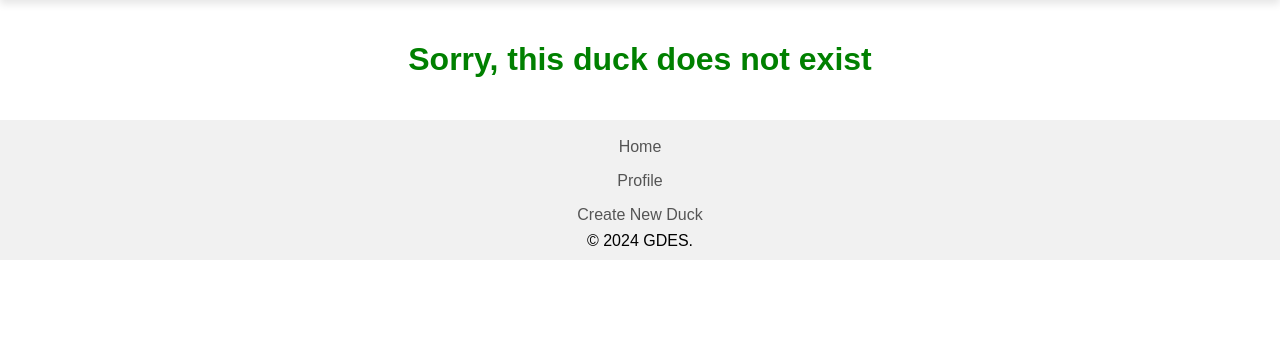
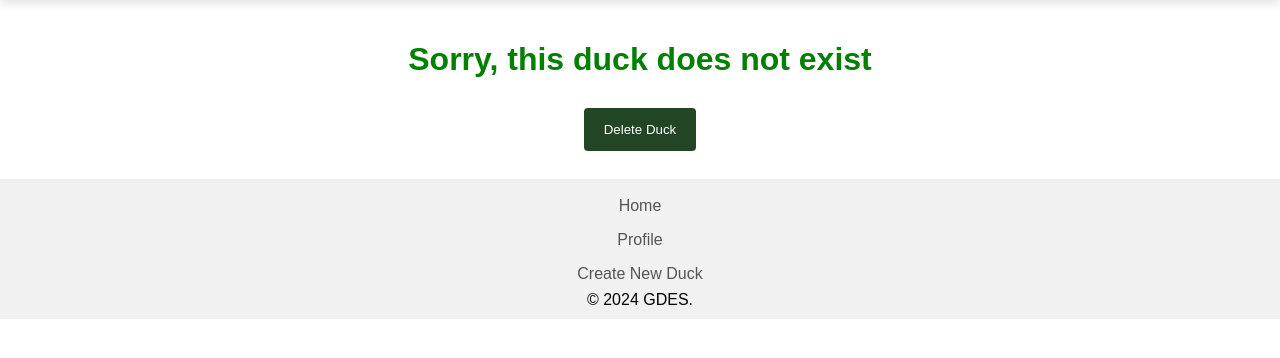
Before and after one commit to nic-gdes/create-a-duck-directory-Magda089, a PHP site: page /profile.php in a window 1280 px wide. Shown: the part 116-474 px from the top of the page. Run offline with PHP 8.4, Linux system fonts and the light colour scheme; data that the repository does not hold is empty.

Commit message:
Update
Fixing index.php <a> element and connecting with profile.php

2. Working on profile.php page
Problems: when deleting duck... it doeas not deleting duck from db.
 this is still something i have to work on.

```diff
--- a/create-duck.php
+++ b/create-duck.php
@@ -84,7 +84,7 @@ if (isset($_POST['submit'])) {
         // execute query in sql
         mysqli_query($conn, $sql);
 
-        // load homepage
+        // load to homepage
         header("Location:./index.php");
     } else {
         // if errors
--- a/profile.php
+++ b/profile.php
@@ -7,6 +7,19 @@ if (isset($_GET['id'])) {
     // Get duck info from the database
     // Connect to db
     require('./config/db.php');
+    // Delete record - code HERE!
+    if (isset($_POST['delete'])) {
+        $id_to_delete = $_POST['id_to_delete'];
+        $delete_sql = "DELETE FROM ducks WHERE id='$id_to_delete";
+        if (mysqli_query($conn, $delete_sql)) {
+            // header("Location:./index.php");
+            echo "Success!!";
+        } else {
+            echo "Error deleting record :(" . mysqli_error($conn);
+        }
+    }
+
+
     // Create query to select the intended duck form the db
     $sql = "SELECT id, name, favorite_foods, bio, img_src FROM ducks WHERE id=$id";
     $result = mysqli_query($conn, $sql);
@@ -18,7 +31,7 @@ if (isset($_GET['id'])) {
 
     // print_r($duck);
 
-    if(isset($duck["id"])) {
+    if (isset($duck["id"])) {
         $duck_is_live = true;
     }
 }
@@ -42,16 +55,17 @@ include('./asset/components/head.php');
         <?php if ($duck_is_live) : ?>
             <section class="profile">
                 <div class="page-title">
-            <h1>DUCK PROFILE</h1> </div>
+                    <h1>DUCK PROFILE</h1>
+                </div>
                 <div class="wrapper">
                     <div class="grid-container">
                         <div class="grid-profile-photo">
-                        <img src="<?php echo $duck['img_src'];?>" alt="Duck">
+                            <img src="<?php echo $duck['img_src']; ?>" alt="Duck">
                         </div>
                         <div class="grid-profile-content">
-                            <h2><?php echo $duck['name'];?></h2>
-                            <p><b>Favorite Food: </b><?php echo $duck['favorite_foods'];?></p>
-                            <h3><?php echo $duck['bio'];?></h3>
+                            <h2><?php echo $duck['name']; ?></h2>
+                            <p><b>Favorite Food: </b><?php echo $duck['favorite_foods']; ?></p>
+                            <h3><?php echo $duck['bio']; ?></h3>
                             <!-- <p>Quackwell is always wrapped up in his favorite Victorian-style coat, ensuring he's both cozy and stylish. With a blend of timeless charm and feather-friendly warmth, this frosty fellow sets the trend for winter chic.</p> -->
 
                         </div>
@@ -59,10 +73,15 @@ include('./asset/components/head.php');
                 </div>
 
             </section>
-        <?php else:?>
+        <?php else : ?>
             <section class="no-duck"></section>
             <h1>Sorry, this duck does not exist</h1>
-        <?php endif?>
+        <?php endif ?>
+
+        <form action="./profile.php" method="POST">
+            <input type="hidden" name="id_to_delete" value="<?php echo $ducks['id']; ?>">
+            <input type="submit" name="delete" value="Delete Duck">
+        </form>
 
         <!-- <h2>Meet Quackwell Frostington!</h2> -->
         <!-- <p>Get to know our duck models and see their cool styles. Each duck has its own look and personality. Find some inspiration for your own ducks!</p> -->
```
Also changed, not shown: index.php (+8 -2 lines). Lines whose indentation alone changed are shown as unchanged.
